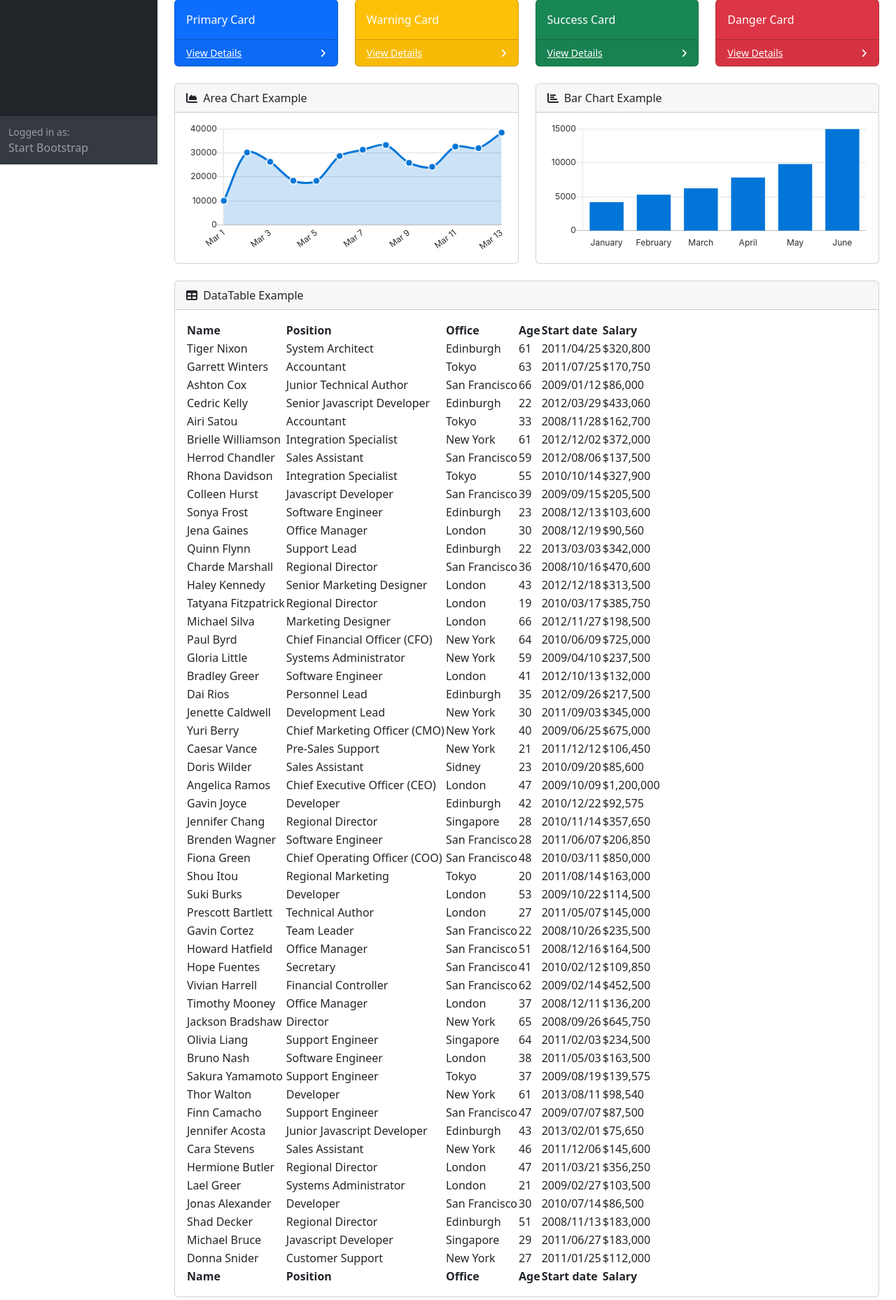
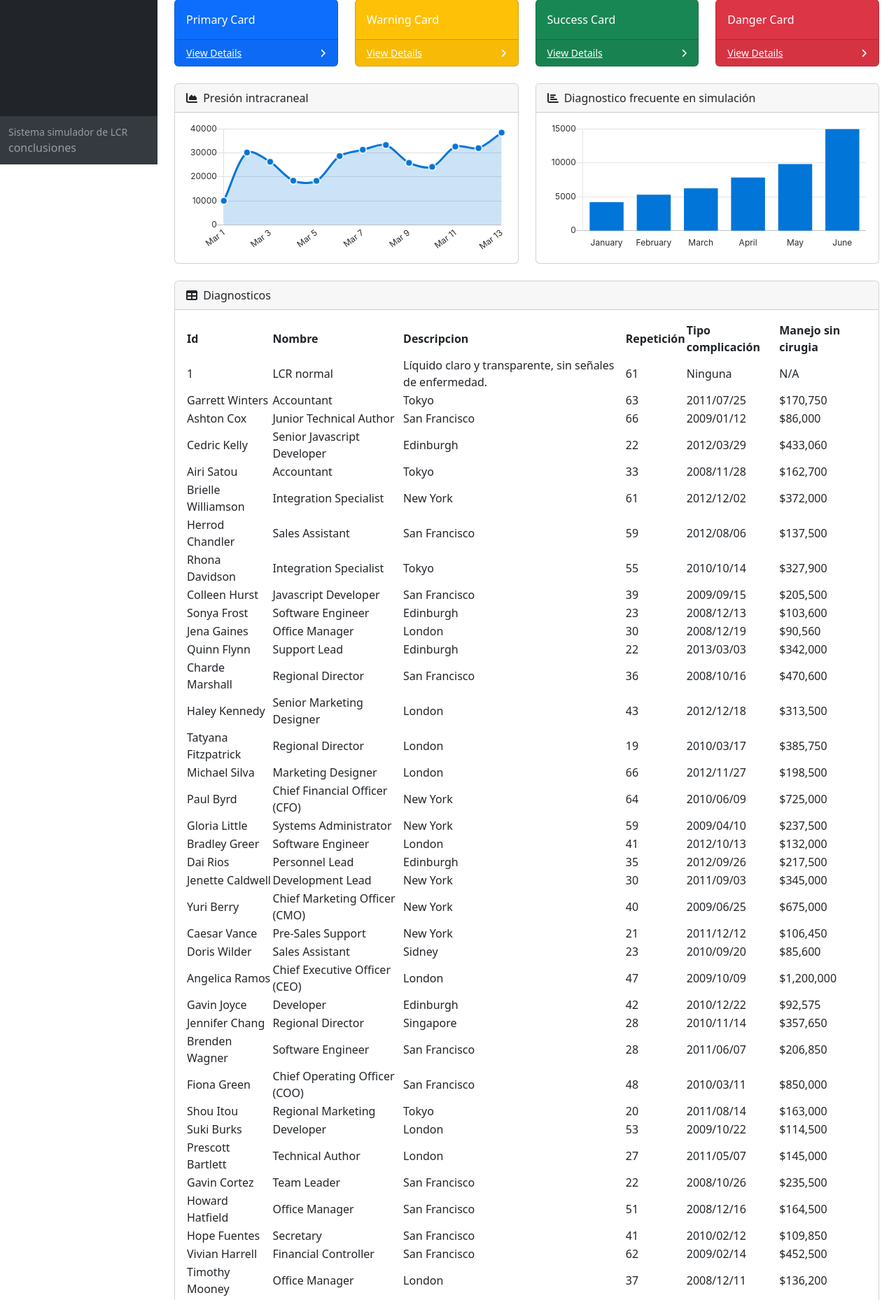
Before and after one commit to Yesica7888/PROYECTO-LCR-2025, a Flask app: page /img in a window 1280 px wide. Shown: the part 565-2423 px from the top of the page at 70% size. Run offline with Flask 3, Linux system fonts and the light colour scheme; some libraries are stand-ins or nearby versions.

```diff
--- a/templates/plantilla/index.html
+++ b/templates/plantilla/index.html
@@ -6,7 +6,7 @@
             <meta name="viewport" content="width=device-width, initial-scale=1, shrink-to-fit=no" />
             <meta name="description" content="" />
             <meta name="author" content="" />
-            <title>Dashboard - SB Admin</title>
+            <title>Simulador LCR </title>
             <link href="https://cdn.jsdelivr.net/npm/simple-datatables@7.1.2/dist/style.min.css" rel="stylesheet" />
             <link href="{{ url_for('static', filename='css/styles.css') }}" rel="stylesheet" /> <!--modificacion en vez de href , si no solo funcionaria asi en el index-->
             <script src="https://use.fontawesome.com/releases/v6.3.0/js/all.js" crossorigin="anonymous"></script>
@@ -15,7 +15,7 @@
         <body class="sb-nav-fixed">
             <nav class="sb-topnav navbar navbar-expand navbar-dark bg-dark">
                 <!-- Navbar Brand-->
-                <a class="navbar-brand ps-3" href="#">Start Bootstrap</a>
+                <a class="navbar-brand ps-3" href="#">Simulador detección LCR</a>
                 <!-- Sidebar Toggle-->
                 <button class="btn btn-link btn-sm order-1 order-lg-0 me-4 me-lg-0" id="sidebarToggle" href="#!"><i class="fas fa-bars"></i></button>
                 <!-- Navbar Search-->
@@ -30,8 +30,8 @@
                     <li class="nav-item dropdown">
                         <a class="nav-link dropdown-toggle" id="navbarDropdown" href="#" role="button" data-bs-toggle="dropdown" aria-expanded="false"><i class="fas fa-user fa-fw"></i></a>
                         <ul class="dropdown-menu dropdown-menu-end" aria-labelledby="navbarDropdown">
-                            <li><a class="dropdown-item" href="#!">Settings</a></li>
-                            <li><a class="dropdown-item" href="#!">Activity Log</a></li>
+                            <li><a class="dropdown-item" href="#!"> imagen</a></li>
+                            <li><a class="dropdown-item" href="#!">detección</a></li>
                             <li><hr class="dropdown-divider" /></li>
                             <li><a class="dropdown-item" href="#!">Logout</a></li>
                         </ul>
@@ -46,12 +46,12 @@
                                 <div class="sb-sidenav-menu-heading">Core</div>
                                 <a class="nav-link" href="#">
                                     <div class="sb-nav-link-icon"><i class="fas fa-tachometer-alt"></i></div>
-                                    Dashboard
+                                    Gráficos
                                 </a>
-                                <div class="sb-sidenav-menu-heading">Interface</div>
+                                <div class="sb-sidenav-menu-heading">SIMULACION</div>
                                 <a class="nav-link collapsed" href="#" data-bs-toggle="collapse" data-bs-target="#collapseLayouts" aria-expanded="false" aria-controls="collapseLayouts">
                                     <div class="sb-nav-link-icon"><i class="fas fa-columns"></i></div>
-                                    Layouts
+                                    Imagen
                                     <div class="sb-sidenav-collapse-arrow"><i class="fas fa-angle-down"></i></div>
                                 </a>
                                 <div class="collapse" id="collapseLayouts" aria-labelledby="headingOne" data-bs-parent="#sidenavAccordion">
@@ -62,7 +62,7 @@
                                 </div>
                                 <a class="nav-link collapsed" href="#" data-bs-toggle="collapse" data-bs-target="#collapsePages" aria-expanded="false" aria-controls="collapsePages">
                                     <div class="sb-nav-link-icon"><i class="fas fa-book-open"></i></div>
-                                    Pages
+                                    Detección
                                     <div class="sb-sidenav-collapse-arrow"><i class="fas fa-angle-down"></i></div>
                                 </a>
                                 <div class="collapse" id="collapsePages" aria-labelledby="headingTwo" data-bs-parent="#sidenavAccordion">
@@ -91,20 +91,20 @@
                                         </div>
                                     </nav>
                                 </div>
-                                <div class="sb-sidenav-menu-heading">Addons</div>
+                                <div class="sb-sidenav-menu-heading">Diagnostico</div>
                                 <a class="nav-link" href="#">
                                     <div class="sb-nav-link-icon"><i class="fas fa-chart-area"></i></div>
-                                    Charts
+                                    Imagenes detectadas
                                 </a>
                                 <a class="nav-link" href="#">
                                     <div class="sb-nav-link-icon"><i class="fas fa-table"></i></div>
-                                    Tables
+                                    Tabla Diagnostico
                                 </a>
                             </div>
                         </div>
                         <div class="sb-sidenav-footer">
-                            <div class="small">Logged in as:</div>
-                            Start Bootstrap
+                            <div class="small">Sistema simulador de LCR</div>
+                            conclusiones
                         </div>
                     </nav>
                 </div>
@@ -168,7 +168,7 @@
                                     <div class="card mb-4">
                                         <div class="card-header">
                                             <i class="fas fa-chart-area me-1"></i>
-                                            Area Chart Example
+                                            Presión intracraneal
                                         </div>
                                         <div class="card-body"><canvas id="myAreaChart" width="100%" height="40"></canvas></div>
                                     </div>
@@ -177,7 +177,7 @@
                                     <div class="card mb-4">
                                         <div class="card-header">
                                             <i class="fas fa-chart-bar me-1"></i>
-                                            Bar Chart Example
+                                            Diagnostico frecuente en simulación
                                         </div>
                                         <div class="card-body"><canvas id="myBarChart" width="100%" height="40"></canvas></div>
                                     </div>
@@ -186,18 +186,18 @@
                             <div class="card mb-4">
                                 <div class="card-header">
                                     <i class="fas fa-table me-1"></i>
-                                    DataTable Example
+                                    Diagnosticos
                                 </div>
                                 <div class="card-body">
                                     <table id="datatablesSimple">
                                         <thead>
                                             <tr>
-                                                <th>Name</th>
-                                                <th>Position</th>
-                                                <th>Office</th>
-                                                <th>Age</th>
-                                                <th>Start date</th>
-                                                <th>Salary</th>
+                                                <th>Id</th>
+                                                <th>Nombre</th>
+                                                <th>Descripcion</th>
+                                                <th>Repetición</th>
+                                                <th>Tipo complicación</th>
+                                                <th>Manejo sin cirugia</th>
                                             </tr>
                                         </thead>
                                         <tfoot>
@@ -212,12 +212,12 @@
                                         </tfoot>
                                         <tbody>
                                             <tr>
-                                                <td>Tiger Nixon</td>
-                                                <td>System Architect</td>
-                                                <td>Edinburgh</td>
+                                                <td>1</td>
+                                                <td>LCR normal</td>
+                                                <td>Líquido claro y transparente, sin señales de enfermedad.</td>
                                                 <td>61</td>
-                                                <td>2011/04/25</td>
-                                                <td>$320,800</td>
+                                                <td>Ninguna</td>
+                                                <td>N/A</td>
                                             </tr>
                                             <tr>
                                                 <td>Garrett Winters</td>
```
Also changed, not shown: static/imgLCR/test_lcr10.png (added).
